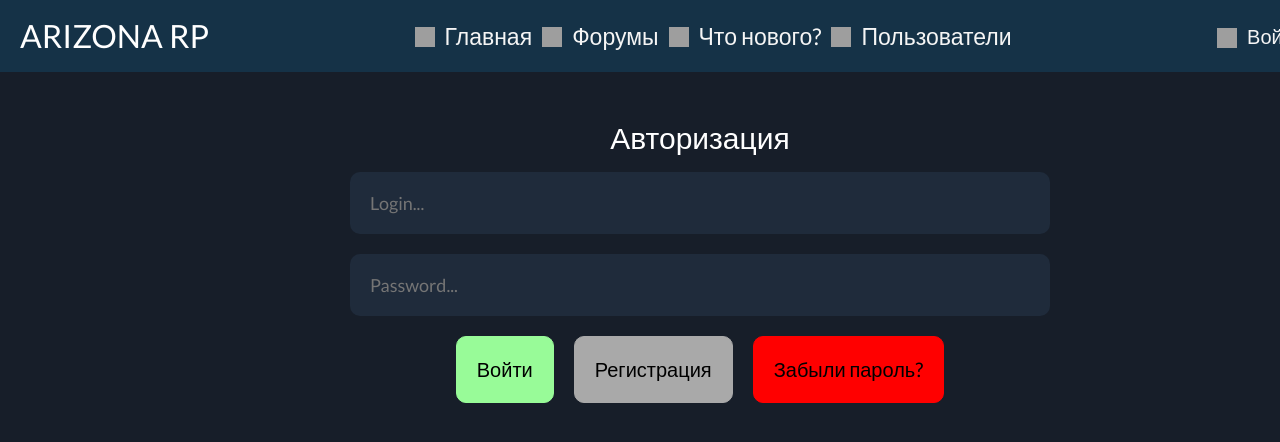
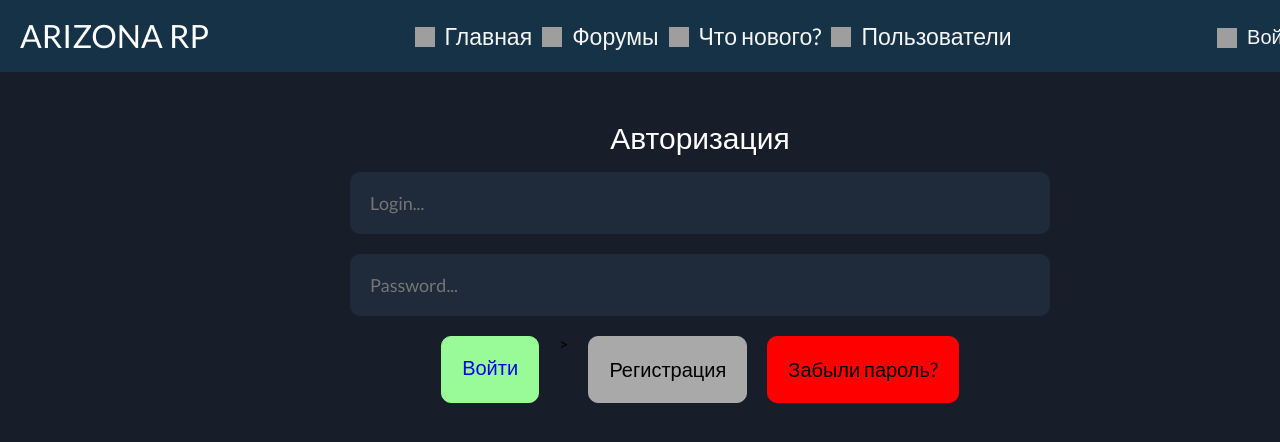
Before and after one commit to valentimeYAR/gameforum, a Vue app in the folder client/: page /login in a window 1280 px wide. Shown: the top 442 px of the page. Built offline with nearby package versions, Linux system fonts and the light colour scheme; grey boxes are pictures that could not be loaded.

Commit message:
implemented auth with token

```diff
--- a/client/src/Components/Header/Header.vue
+++ b/client/src/Components/Header/Header.vue
@@ -20,7 +20,10 @@
 
 <script>
 export default {
-    name: "Header"
+    name: "Header",
+    beforeMount() {
+        // Рендер в зависимости от авторизации
+    }
 }
 </script>
 
--- a/client/src/Pages/Auth/LoginPage.vue
+++ b/client/src/Pages/Auth/LoginPage.vue
@@ -18,7 +18,7 @@
                         @input="inputPassword"
                 />
                 <div class="buttons-block">
-                    <button class="login" @click="acceptLogin">Войти</button>
+                    <a class="login" href="/" @click="acceptLogin">Войти</a>>
                     <button class="register">Регистрация</button>
                     <button class="forgot-password">Забыли пароль?</button>
                 </div>
@@ -49,6 +49,12 @@
             axios.post('http://localhost:3000/api/login/',{
                 login: this.login,
                 password: this.password,
+                headers: {
+                    'Content-Type': 'application/json'
+                }
+            }).then(res => {
+                const {token} = res.data
+                localStorage.setItem('token', token)
             })
         }
     }
```
Also changed, not shown: 2 other files (tests, documents, lock files or other folders).
